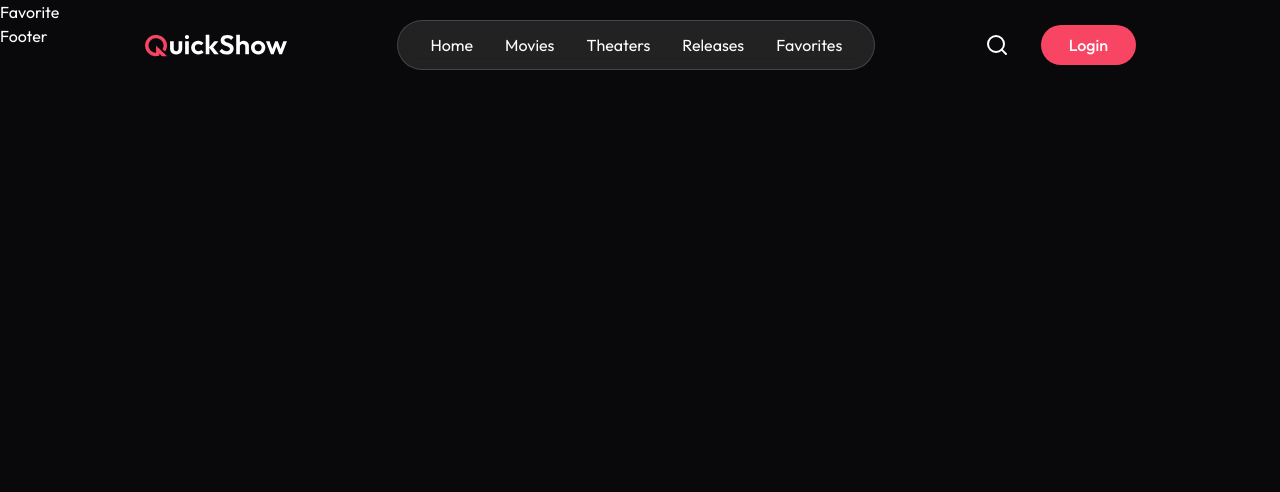
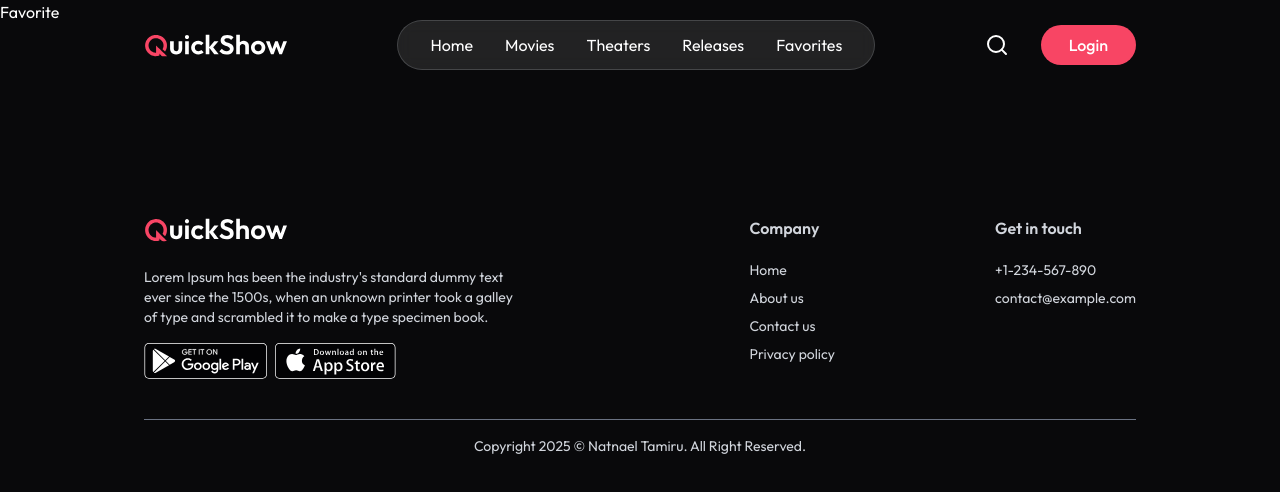
Before and after one commit to natitam1/QuickShow, a React (Vite) app in the folder client/: page /favorite in a window 1280 px wide. Shown: the top 492 px of the page. Built offline with nearby package versions, Linux system fonts and the light colour scheme; no server answers; a web font is replaced by a local one.

Commit message:
Finish the footer section

```diff
--- a/client/src/components/Footer.jsx
+++ b/client/src/components/Footer.jsx
@@ -1,7 +1,63 @@
 import React from "react";
+import { assets } from "../assets/assets";
 
 const Footer = () => {
-  return <div>Footer</div>;
+  return (
+    <footer className="px-6 mt-40 pt-8 md:px-16 lg:px-36 w-full text-gray-300">
+      <div className="flex flex-col md:flex-row justify-between w-full gap-10 border-b border-gray-500 pb-10">
+        <div className="md:max-w-96">
+          <img className="w-36 h-auto" src={assets.logo} alt="logo" />
+          <p className="mt-6 text-sm">
+            Lorem Ipsum has been the industry's standard dummy text ever since
+            the 1500s, when an unknown printer took a galley of type and
+            scrambled it to make a type specimen book.
+          </p>
+          <div className="flex items-center gap-2 mt-4">
+            <img
+              src={assets.googlePlay}
+              alt="google play"
+              className="h-9 w-auto "
+            />
+            <img
+              src={assets.appStore}
+              alt="app store"
+              className="h-9 w-auto "
+            />
+          </div>
+        </div>
+        <div className="flex-1 flex items-start md:justify-end gap-20 md:gap-40">
+          <div>
+            <h2 className="font-semibold mb-5">Company</h2>
+            <ul className="text-sm space-y-2">
+              <li>
+                <a href="#">Home</a>
+              </li>
+              <li>
+                <a href="#">About us</a>
+              </li>
+              <li>
+                <a href="#">Contact us</a>
+              </li>
+              <li>
+                <a href="#">Privacy policy</a>
+              </li>
+            </ul>
+          </div>
+          <div>
+            <h2 className="font-semibold mb-5">Get in touch</h2>
+            <div className="text-sm space-y-2">
+              <p>+1-234-567-890</p>
+              <p>contact@example.com</p>
+            </div>
+          </div>
+        </div>
+      </div>
+      <p className="pt-4 text-center text-sm pb-5">
+        Copyright {new Date().getFullYear()} © Natnael Tamiru. All Right
+        Reserved.
+      </p>
+    </footer>
+  );
 };
 
 export default Footer;
```
